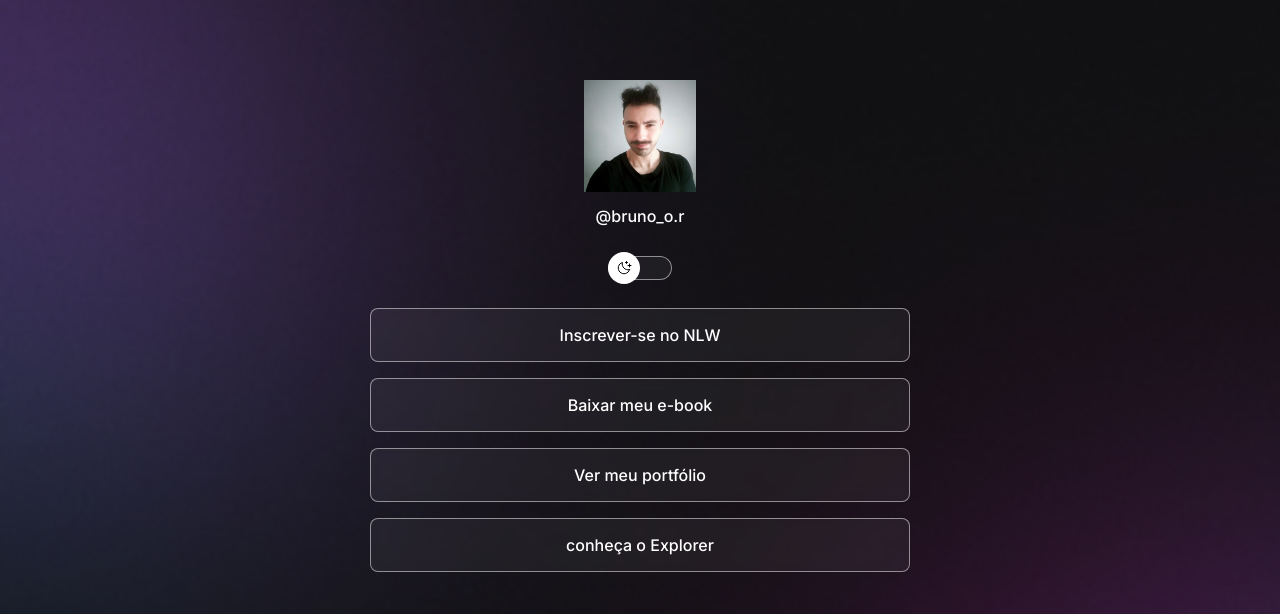
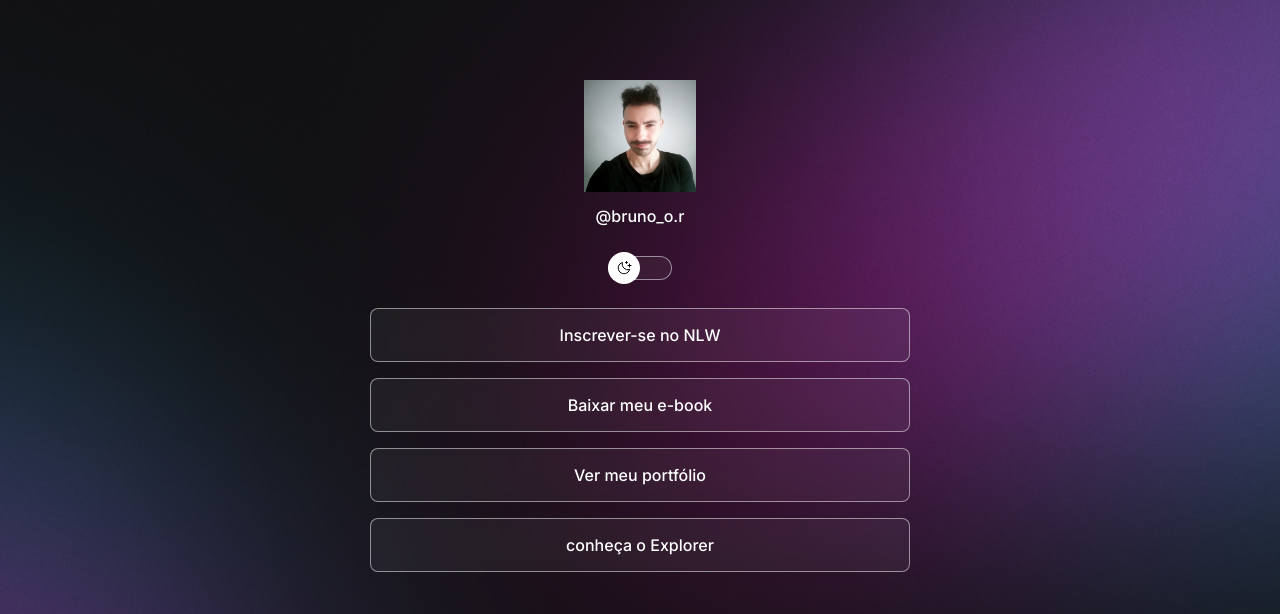
Before and after one commit to BrunooRibeiro/createdlinks, a plain HTML site: page index.html in a window 1280 px wide. Shown: the top 614 px of the page. Drawn offline with nearby package versions, Linux system fonts and the light colour scheme.

Commit message:
change background based on media queries

```diff
--- a/style.css
+++ b/style.css
@@ -34,6 +34,7 @@ body {
 
   /*background: color image repeat position/size*/
   background: var(--bg-url) no-repeat top center/cover;
+  height: 100vh;
 }
 
 body * {
@@ -171,3 +172,14 @@ footer {
   text-align: center;
   font-size: 14px;
 }
+
+/* media queries */
+@media (min-width: 700px) {
+  :root {
+    --bg-url: url(./assets/bg-desktop.jpg);
+  }
+
+  .light {
+    --bg-url: url(./assets/bg-desktop-light.jpg)
+  }
+}
```
Also changed, not shown: assets/bg-desktop-light.jpg (added), assets/bg-desktop.jpg (added).
